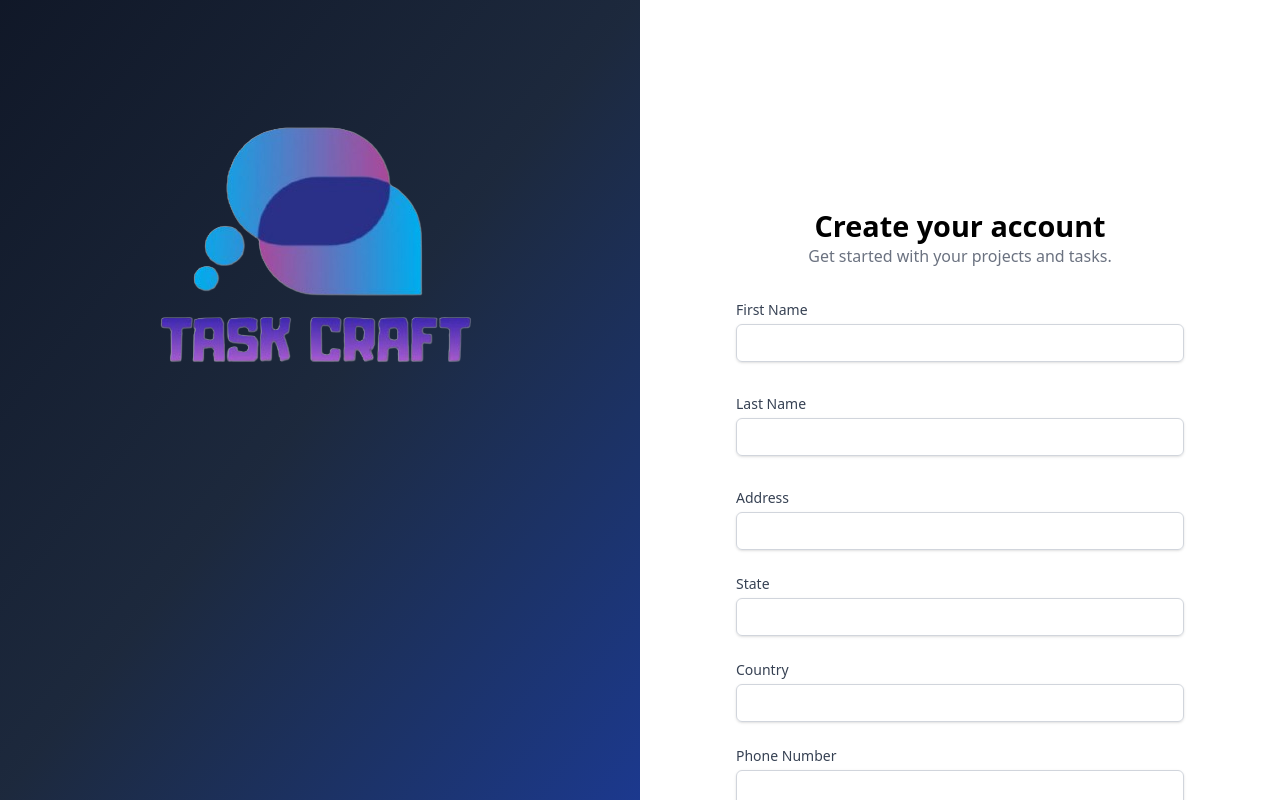
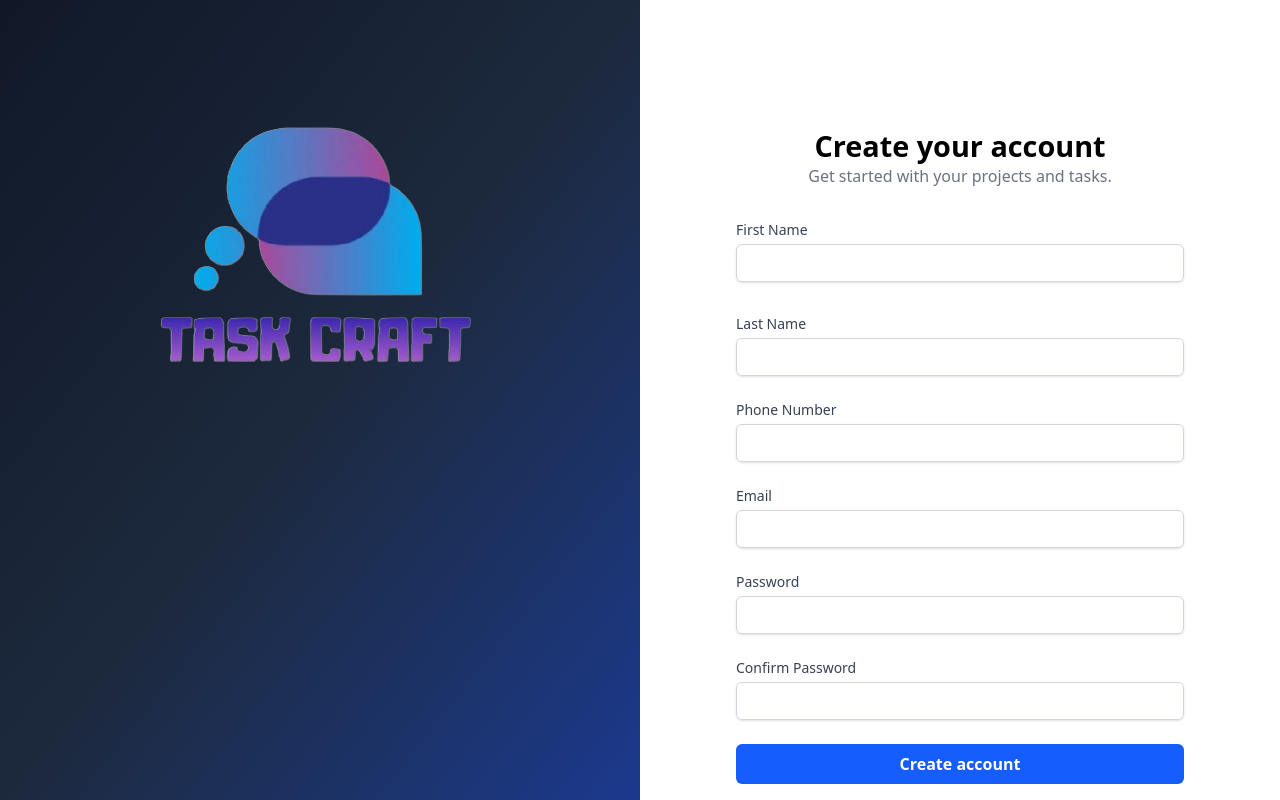
Before and after one commit to Jeffreyai7/kanban-board-Manager, a React (Vite) app: page /sign-up in a window 1280 px wide. Built offline with nearby package versions, Linux system fonts and the light colour scheme.

Commit message:
update ++

```diff
--- a/src/components/Dashboard.tsx
+++ b/src/components/Dashboard.tsx
@@ -50,7 +50,7 @@ const Dashboard: React.FC = () => {
 
   return (
     <div className="p-6 bg-gray-100 min-h-screen space-y-2 md:space-y-6">
-      <h1 className="text-lg md:text-3xl font-bold text-center">
+      <h1 className="text-lg md:text-3xl font-bold text-center text-black">
         Dashboard Overview
       </h1>
 
--- a/src/components/Settings.tsx
+++ b/src/components/Settings.tsx
@@ -1,4 +1,4 @@
-import ToggleButton from "./Togglebutton";
+import ToggleButton from "./ToggleButton";
 
 const Settings = () => {
   return (
--- a/src/components/Togglebutton.tsx
+++ b/src/components/Togglebutton.tsx
@@ -2,21 +2,19 @@ import { Moon, Sun } from "lucide-react";
 import useDarkMode from "../hooks/useDarkMode";
 
 export default function ToggleButton() {
-  const [darkMode, setDarkMode] = useDarkMode() as [
+  const [isDark, setIsDark] = useDarkMode() as [
     boolean,
     React.Dispatch<React.SetStateAction<boolean>>
   ];
 
   return (
-    <div className="min-h-screen transition duration-300 bg-white text-black dark:bg-gray-900 dark:text-white flex flex-col items-center justify-center">
-      <button
-        type="button"
-        onClick={() => setDarkMode(!darkMode)}
-        className="flex items-center gap-2 px-4 py-2 rounded bg-blue-500 text-white hover:bg-blue-700"
-      >
-        {darkMode ? <Sun size={18} /> : <Moon size={18} />}
-        {darkMode ? "Light Mode" : "Dark Mode"}
-      </button>
-    </div>
+    <button
+      type="button"
+      onClick={() => setIsDark(!isDark)}
+      className="flex items-center gap-2 px-4 py-2 rounded bg-blue-500 text-white hover:bg-blue-700"
+    >
+      {isDark ? <Sun size={18} /> : <Moon size={18} />}
+      {isDark ? "Light Mode" : "Dark Mode"}
+    </button>
   );
 }
--- a/src/components/layout/Topbar/Topbar.tsx
+++ b/src/components/layout/Topbar/Topbar.tsx
@@ -11,8 +11,8 @@ const Topbar: React.FC = () => {
 
   return (
     <nav className="fixed top-0 w-full right-0 h-[4.5rem] bg-gray-100 shadow-md px-6 py-3 flex justify-between items-center">
-      <div>
-        <img src="/images/logo" alt="" />
+      <div className="text-black">
+        {/* <img src="/images/logo" alt="" /> */}
       </div>
 
       <div className="flex items-center gap-4">
--- a/src/lib/utils.ts
+++ b/src/lib/utils.ts
@@ -3,16 +3,17 @@ import { z } from "zod";
 export const signUpSchema = z.object({
   fName: z.string().min(3, "first name must be 3 characters or more"),
   lName: z.string().min(3, "last name must be 3 characters or more"),
-  address: z.string().min(3, "address must be 3 characters or more"),
-  state: z.string().min(3, "state must be 3 characters or more"),
-  country: z.string().min(3, "country must be 3 characters or more"),
   phoneNumber: z.string(),
   email: z.string().email("invalid email address"),
   password: z.string().min(6, "password must be 6 characters or more"),
   confirmPassword: z.string().min(6, "password must be 6 characters or more"),
-});
+}).refine((data) => data.password === data.confirmPassword, {
+    path: ['confirmPassword'], // Show the error under confirmPassword field
+    message: "Passwords do not match",
+  });
 
 export const loginSchema = z.object({
   email: z.string().email("invalid email address"),
   password: z.string().min(6, "password must be 6 characters or more"),
+
 });
--- a/src/pages/Login.tsx
+++ b/src/pages/Login.tsx
@@ -41,8 +41,8 @@ const Login = () => {
     <section className="flex flex-col w-full min-h-screen">
       <div className="flex flex-col md:flex-row w-full h-screen shadow-lg  overflow-hidden">
         <LeftBackground />
-        <div className="w-full md:w-1/2 min-w-0 sm:min-w-[360px] md:min-w-[480px] relative bg-white h-screen overflow-y-auto px-4">
-          <div className="max-w-md mx-auto mt-12 sm:mt-16 md:mt-24 lg:mt-32 xl:mt-52">
+        <div className="w-full md:w-1/2 min-w-0 sm:min-w-[360px] md:min-w-[375px] relative bg-white h-screen overflow-y-auto px-4">
+          <div className="max-w-md mx-auto mt-6 sm:mt-8 md:mt-16 lg:mt-24 xl:mt-32">
             <h1 className="text-[1.8rem] text-center leading-[36px] font-bold">
               Log in to your account
             </h1>
@@ -62,7 +62,6 @@ const Login = () => {
                   type="email"
                   id="email"
                   name="email"
-                  required
                   className="mt-1 block w-full px-3 py-2 border border-gray-300 rounded-md shadow-sm focus:outline-none focus:ring-blue-500 focus:border-blue-500 sm:text-sm"
                 />
                 {errors.email && (
@@ -84,7 +83,6 @@ const Login = () => {
                   type="password"
                   id="password"
                   name="password"
-                  required
                   className="mt-1 block w-full px-3 py-2 border border-gray-300 rounded-md shadow-sm focus:outline-none focus:ring-blue-500 focus:border-blue-500 sm:text-sm"
                 />
                 {errors.password && (
--- a/src/pages/SignUp.tsx
+++ b/src/pages/SignUp.tsx
@@ -26,8 +26,8 @@ const SignUp = () => {
     <section className="flex flex-col w-full min-h-screen">
       <div className="flex flex-col md:flex-row w-full h-screen shadow-lg overflow-hidden">
         <LeftBackground />
-        <div className="w-full md:w-1/2 min-w-0 sm:min-w-[360px] md:min-w-[480px] relative bg-white h-screen overflow-y-auto px-4">
-          <div className="max-w-md mx-auto mt-12 sm:mt-16 md:mt-24 lg:mt-32 xl:mt-52">
+        <div className="w-full md:w-1/2 min-w-0 sm:min-w-[360px] md:min-w-[375px] relative bg-white h-screen overflow-y-auto pb-4 px-4">
+          <div className="max-w-md mx-auto mt-6 sm:mt-8 md:mt-16 lg:mt-24 xl:mt-32">
             <h1 className="text-[1.8rem] text-center leading-[36px] font-bold">
               Create your account
             </h1>
@@ -47,7 +47,6 @@ const SignUp = () => {
                   type="text"
                   id="fName"
                   name="fName"
-                  required
                   className="mt-1 block w-full px-3 py-2 border border-gray-300 rounded-md shadow-sm focus:outline-none focus:ring-blue-500 focus:border-blue-500 sm:text-sm"
                 />
                 {errors.fName && (
@@ -68,76 +67,11 @@ const SignUp = () => {
                   type="text"
                   id="lName"
                   name="lName"
-                  required
                   className="mt-1 block w-full px-3 py-2 border border-gray-300 rounded-md shadow-sm focus:outline-none focus:ring-blue-500 focus:border-blue-500 sm:text-sm"
                 />
                 {errors.lName && (
                   <p className="text-red-500 text-sm font-medium">
                     {errors.lName?.message}
-                  </p>
-                )}
-              </div>
-              <div className="mt-8">
-                <label
-                  htmlFor="address"
-                  className="block text-sm font-medium text-gray-700"
-                >
-                  Address
-                </label>
-                <input
-                  {...register("address")}
-                  type="text"
-                  id="address"
-                  name="address"
-                  required
-                  className="mt-1 block w-full px-3 py-2 border border-gray-300 rounded-md shadow-sm focus:outline-none focus:ring-blue-500 focus:border-blue-500 sm:text-sm"
-                />
-                {errors.address && (
-                  <p className="text-red-500 text-sm font-medium">
-                    {errors.address?.message}
-                  </p>
-                )}
-              </div>
-
-              <div className="mt-6">
-                <label
-                  htmlFor="state"
-                  className="block text-sm font-medium text-gray-700"
-                >
-                  State
-                </label>
-                <input
-                  {...register("state")}
-                  type="text"
-                  id="state"
-                  name="state"
-                  required
-                  className="mt-1 block w-full px-3 py-2 border border-gray-300 rounded-md shadow-sm focus:outline-none focus:ring-blue-500 focus:border-blue-500 sm:text-sm"
-                />
-                {errors.state && (
-                  <p className="text-red-500 text-sm font-medium">
-                    {errors.state?.message}
-                  </p>
-                )}
-              </div>
-              <div className="mt-6">
-                <label
-                  htmlFor="country"
-                  className="block text-sm font-medium text-gray-700"
-                >
-                  Country
-                </label>
-                <input
-                  {...register("country")}
-                  type="text"
-                  id="country"
-                  name="country"
-                  required
-                  className="mt-1 block w-full px-3 py-2 border border-gray-300 rounded-md shadow-sm focus:outline-none focus:ring-blue-500 focus:border-blue-500 sm:text-sm"
-                />
-                {errors.country && (
-                  <p className="text-red-500 text-sm font-medium">
-                    {errors.country?.message}
                   </p>
                 )}
               </div>
@@ -153,7 +87,6 @@ const SignUp = () => {
                   type="number"
                   id="phoneNumber"
                   name="phoneNumber"
-                  required
                   className="mt-1 block w-full px-3 py-2 border border-gray-300 rounded-md shadow-sm focus:outline-none focus:ring-blue-500 focus:border-blue-500 sm:text-sm"
                 />
                 {errors.phoneNumber && (
@@ -174,7 +107,6 @@ const SignUp = () => {
                   type="email"
                   id="email"
                   name="email"
-                  required
                   className="mt-1 block w-full px-3 py-2 border border-gray-300 rounded-md shadow-sm focus:outline-none focus:ring-blue-500 focus:border-blue-500 sm:text-sm"
                 />
                 {errors.email && (
@@ -195,7 +127,6 @@ const SignUp = () => {
                   type="password"
                   id="password"
                   name="password"
-                  required
                   className="mt-1 block w-full px-3 py-2 border border-gray-300 rounded-md shadow-sm focus:outline-none focus:ring-blue-500 focus:border-blue-500 sm:text-sm"
                 />
                 {errors.password && (
@@ -216,7 +147,6 @@ const SignUp = () => {
                   type="confirm password"
                   id="confirmPassword"
                   name="confirmPassword"
-                  required
                   className="mt-1 block w-full px-3 py-2 border border-gray-300 rounded-md shadow-sm focus:outline-none focus:ring-blue-500 focus:border-blue-500 sm:text-sm"
                 />
                 {errors.confirmPassword && (
```
Also changed, not shown: src/context/TaskContext.tsx (+25 -16 lines).
